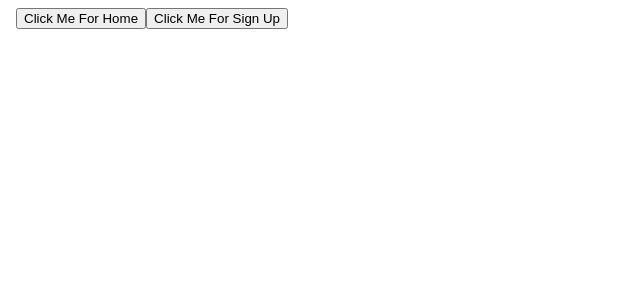
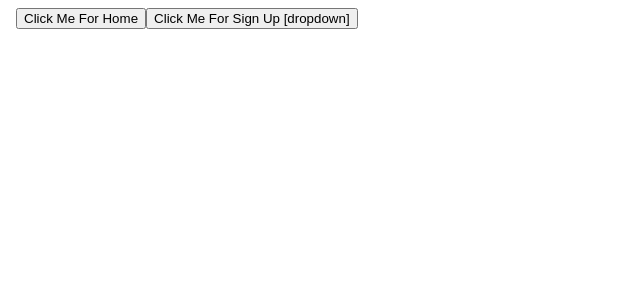
Before and after one commit to rohitanchal/learn-github, an Angular app in the folder myapp/: page / in a window 1280 px wide. Shown: the top 300 px of the page, without its empty margins (0-640 px from the left). Built offline with nearby package versions, Linux system fonts and the light colour scheme.

Commit message:
add buttom

```diff
--- a/myapp/src/app/app.component.html
+++ b/myapp/src/app/app.component.html
@@ -9,7 +9,7 @@
 
 <body>
     <button routerLink="home">Click Me For Home</button>
-    <button routerLink="signup">Click Me For Sign Up</button>
+    <button routerLink="signup">Click Me For Sign Up [dropdown]</button>
     <router-outlet></router-outlet>
 
 </body>
```
